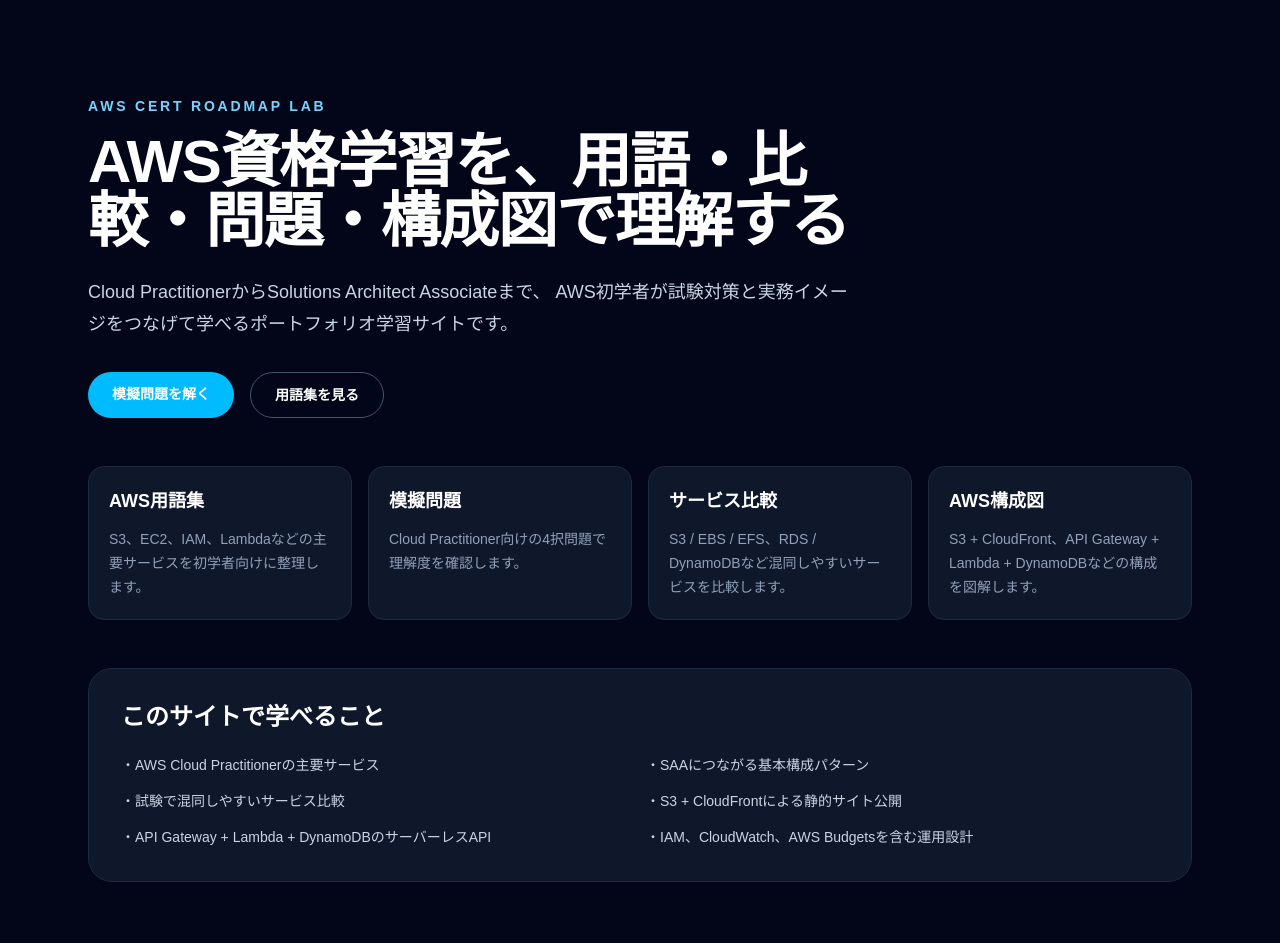
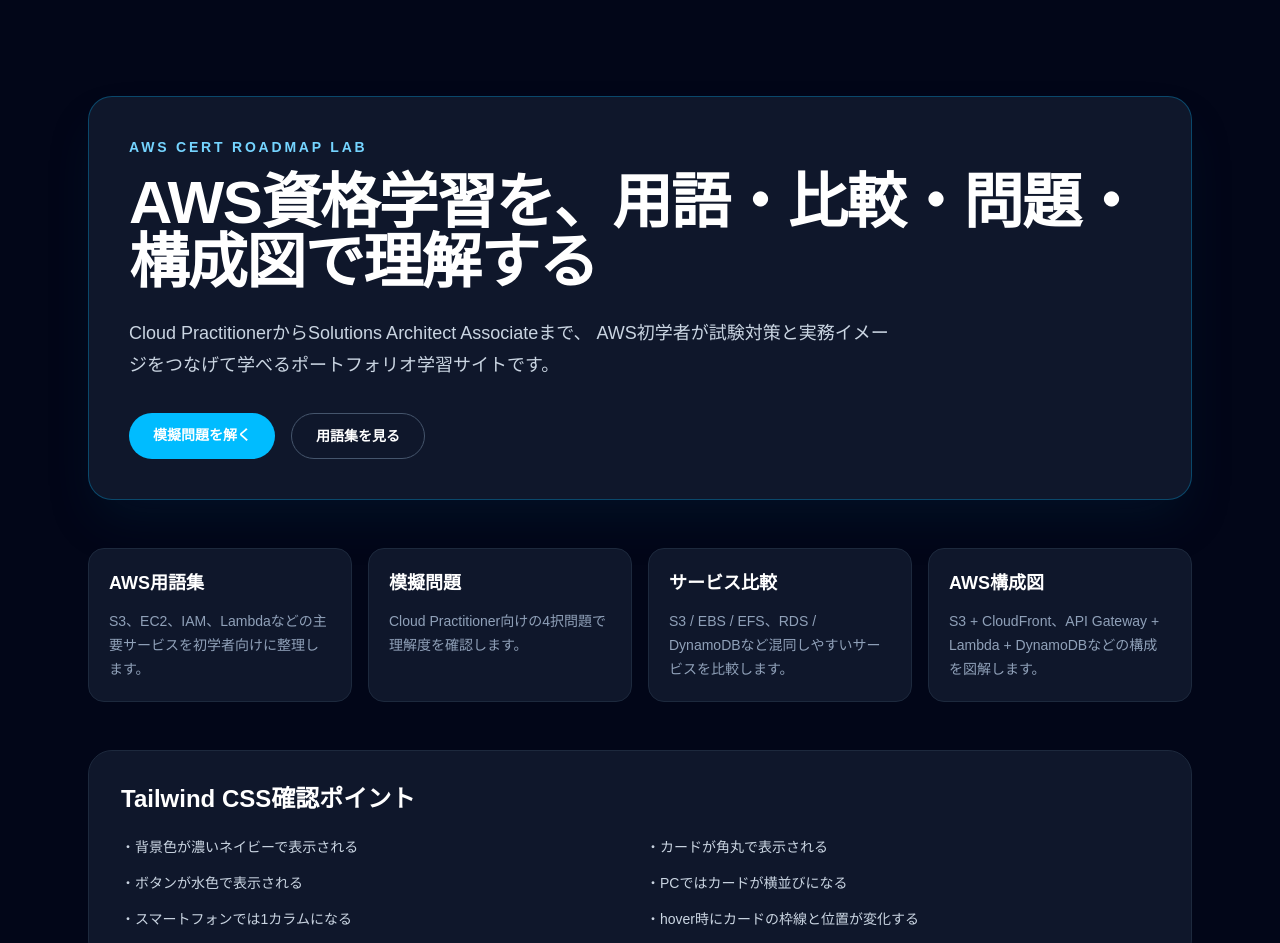
Before and after one commit to vincentmango-wen/aws-cert-roadmap-lab, a Next.js app in the folder frontend/: page / in a window 1280 px wide. Shown: the top 943 px of the page. Built offline with nearby package versions, Linux system fonts and the light colour scheme.

Commit message:
style: P1-003 configure Tailwind CSS close #3 (#33)

```diff
--- a/frontend/package.json
+++ b/frontend/package.json
@@ -3,7 +3,7 @@
   "version": "0.1.0",
   "private": true,
   "scripts": {
-    "dev": "next dev",
+    "dev": "next dev --webpack",
     "build": "next build",
     "start": "next start",
     "lint": "eslint",
--- a/frontend/src/app/page.tsx
+++ b/frontend/src/app/page.tsx
@@ -25,7 +25,7 @@
   return (
     <main className="min-h-screen bg-slate-950 text-white">
       <section className="mx-auto flex w-full max-w-6xl flex-col gap-12 px-6 py-16 sm:py-24">
-        <div className="max-w-3xl">
+        <div className="rounded-3xl border border-sky-400/30 bg-slate-900 p-6 shadow-2xl shadow-sky-950/30 sm:p-10">
           <p className="mb-4 text-sm font-semibold uppercase tracking-[0.2em] text-sky-300">
             AWS Cert Roadmap Lab
           </p>
@@ -34,7 +34,7 @@
             AWS資格学習を、用語・比較・問題・構成図で理解する
           </h1>
 
-          <p className="mt-6 text-lg leading-8 text-slate-300">
+          <p className="mt-6 max-w-3xl text-lg leading-8 text-slate-300">
             Cloud PractitionerからSolutions Architect Associateまで、
             AWS初学者が試験対策と実務イメージをつなげて学べるポートフォリオ学習サイトです。
           </p>
@@ -60,7 +60,7 @@
             <a
               key={card.href}
               href={card.href}
-              className="rounded-2xl border border-slate-800 bg-slate-900 p-5 transition hover:border-sky-300 hover:bg-slate-900/80"
+              className="rounded-2xl border border-slate-800 bg-slate-900 p-5 transition hover:-translate-y-1 hover:border-sky-300 hover:bg-slate-900/80"
             >
               <h2 className="text-lg font-semibold text-white">{card.title}</h2>
               <p className="mt-3 text-sm leading-6 text-slate-400">
@@ -71,14 +71,14 @@
         </div>
 
         <section className="rounded-3xl border border-slate-800 bg-slate-900 p-6 sm:p-8">
-          <h2 className="text-2xl font-bold">このサイトで学べること</h2>
+          <h2 className="text-2xl font-bold">Tailwind CSS確認ポイント</h2>
           <ul className="mt-5 grid gap-3 text-sm leading-6 text-slate-300 sm:grid-cols-2">
-            <li>・AWS Cloud Practitionerの主要サービス</li>
-            <li>・SAAにつながる基本構成パターン</li>
-            <li>・試験で混同しやすいサービス比較</li>
-            <li>・S3 + CloudFrontによる静的サイト公開</li>
-            <li>・API Gateway + Lambda + DynamoDBのサーバーレスAPI</li>
-            <li>・IAM、CloudWatch、AWS Budgetsを含む運用設計</li>
+            <li>・背景色が濃いネイビーで表示される</li>
+            <li>・カードが角丸で表示される</li>
+            <li>・ボタンが水色で表示される</li>
+            <li>・PCではカードが横並びになる</li>
+            <li>・スマートフォンでは1カラムになる</li>
+            <li>・hover時にカードの枠線と位置が変化する</li>
           </ul>
         </section>
       </section>
```
